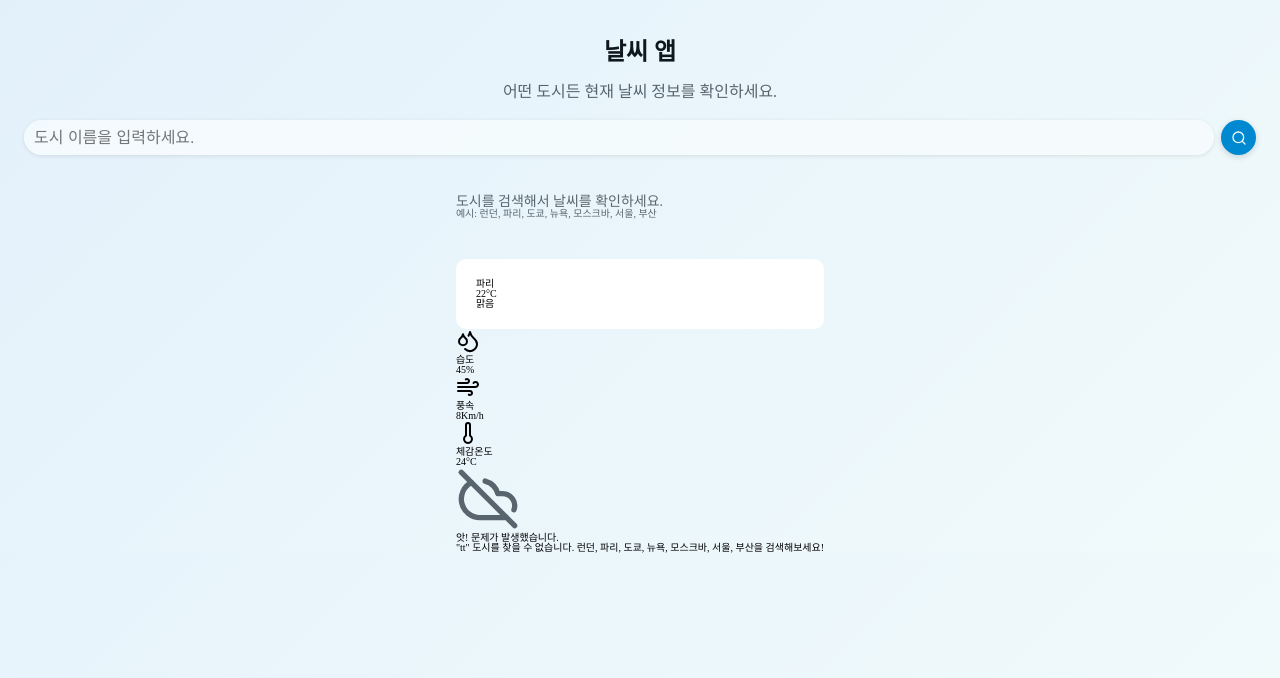
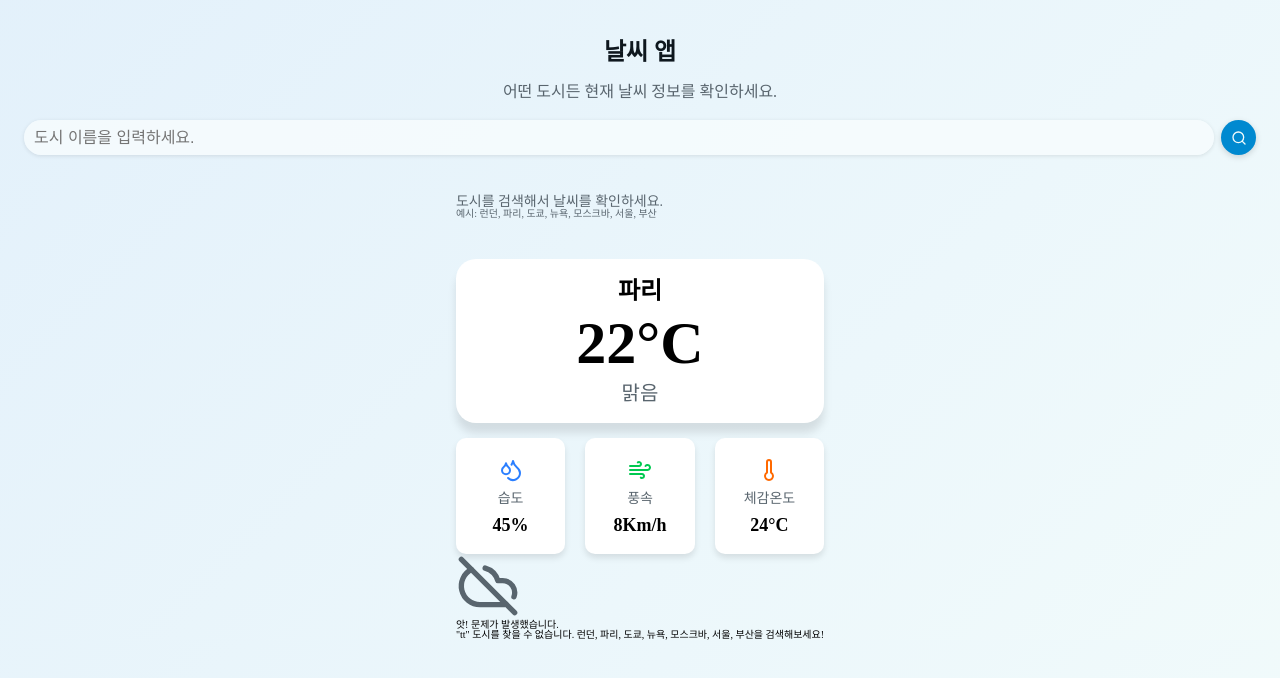
Before and after one commit to Beefruit/weather-app, a Next.js app: page / in a window 1280 px wide. Shown: the top 678 px of the page. Built offline with nearby package versions, Linux system fonts and the light colour scheme.

Commit message:
result css

```diff
--- a/containers/WeatherInfo/presenter/WeatherResult.module.css
+++ b/containers/WeatherInfo/presenter/WeatherResult.module.css
@@ -1,5 +1,65 @@
 .location {
-  border-radius: 1rem;
+  border-radius: 2rem;
   background-color: #fff;
   padding: 2rem;
+  display: flex;
+  flex-direction: column;
+  align-items: center;
+  gap: 1rem;
+  box-shadow: 0 10px 8px rgba(0, 0, 0, 0.1);
 }
+
+.city {
+  font-size: 2.4rem;
+  font-weight: bold;
+}
+
+.temperature {
+  font-size: 6rem;
+  font-weight: 700;
+}
+
+.weather {
+  font-size: 2rem;
+  color: #59656e;
+}
+
+.weather-information {
+  margin-top: 1.5rem;
+  display: flex;
+  gap: 2rem;
+}
+
+.weather-item {
+  flex: 1;
+  display: flex;
+  flex-direction: column;
+  align-items: center;
+  gap: 1rem;
+  background-color: #fff;
+  padding: 2rem;
+  border-radius: 1rem;
+  box-shadow: 0 4px 6px rgba(0, 0, 0, 0.1);
+}
+
+.humidity-icon {
+  color: #2b7fff;
+}
+
+.wind-icon {
+  color: #00c950;
+}
+
+.wind-chill-icon {
+  color: #ff6900;
+}
+
+.weather-title {
+  font-size: 1.4rem;
+  color: #59656e;
+}
+
+.weather-description {
+  font-size: 1.8rem;
+  font-weight: 600;
+}
--- a/containers/WeatherInfo/presenter/WeatherResult.presenter.tsx
+++ b/containers/WeatherInfo/presenter/WeatherResult.presenter.tsx
@@ -13,23 +13,23 @@ const WeatherResultPresenter: FC = () => {
         <h2 className={cx("temperature")}>22&deg;C</h2>
         <p className={cx("weather")}>맑음</p>
       </div>
-      <div className={cx("weather-information")}>
-        <div className={cx("hummidity")}>
-          <Droplets size={24} className={cx("hummidity-icon")} />
+      <ul className={cx("weather-information")}>
+        <li className={cx("weather-item")}>
+          <Droplets size={24} className={cx("humidity-icon")} />
           <h2 className={cx("weather-title")}>습도</h2>
           <p className={cx("weather-description")}>45%</p>
-        </div>
-        <div className={cx("wind")}>
+        </li>
+        <li className={cx("weather-item")}>
           <Wind size={24} className={cx("wind-icon")} />
           <h2 className={cx("weather-title")}>풍속</h2>
           <p className={cx("weather-description")}>8Km/h</p>
-        </div>
-        <div className={cx("wind-chill")}>
+        </li>
+        <li className={cx("weather-item")}>
           <Thermometer size={24} className={cx("wind-chill-icon")} />
           <h2 className={cx("weather-title")}>체감온도</h2>
           <p className={cx("weather-description")}>24&deg;C</p>
-        </div>
-      </div>
+        </li>
+      </ul>
     </div>
   );
 };
```
